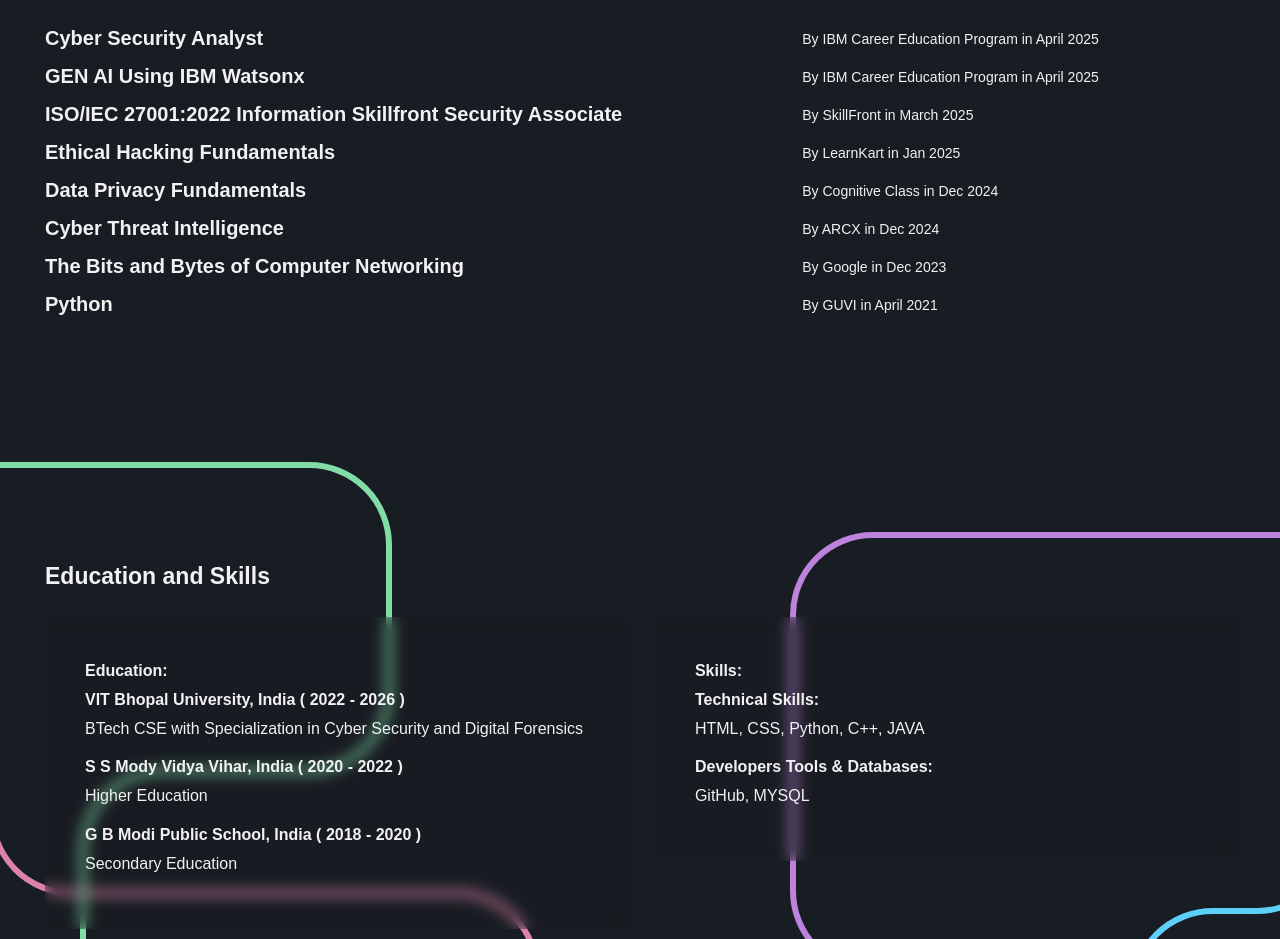
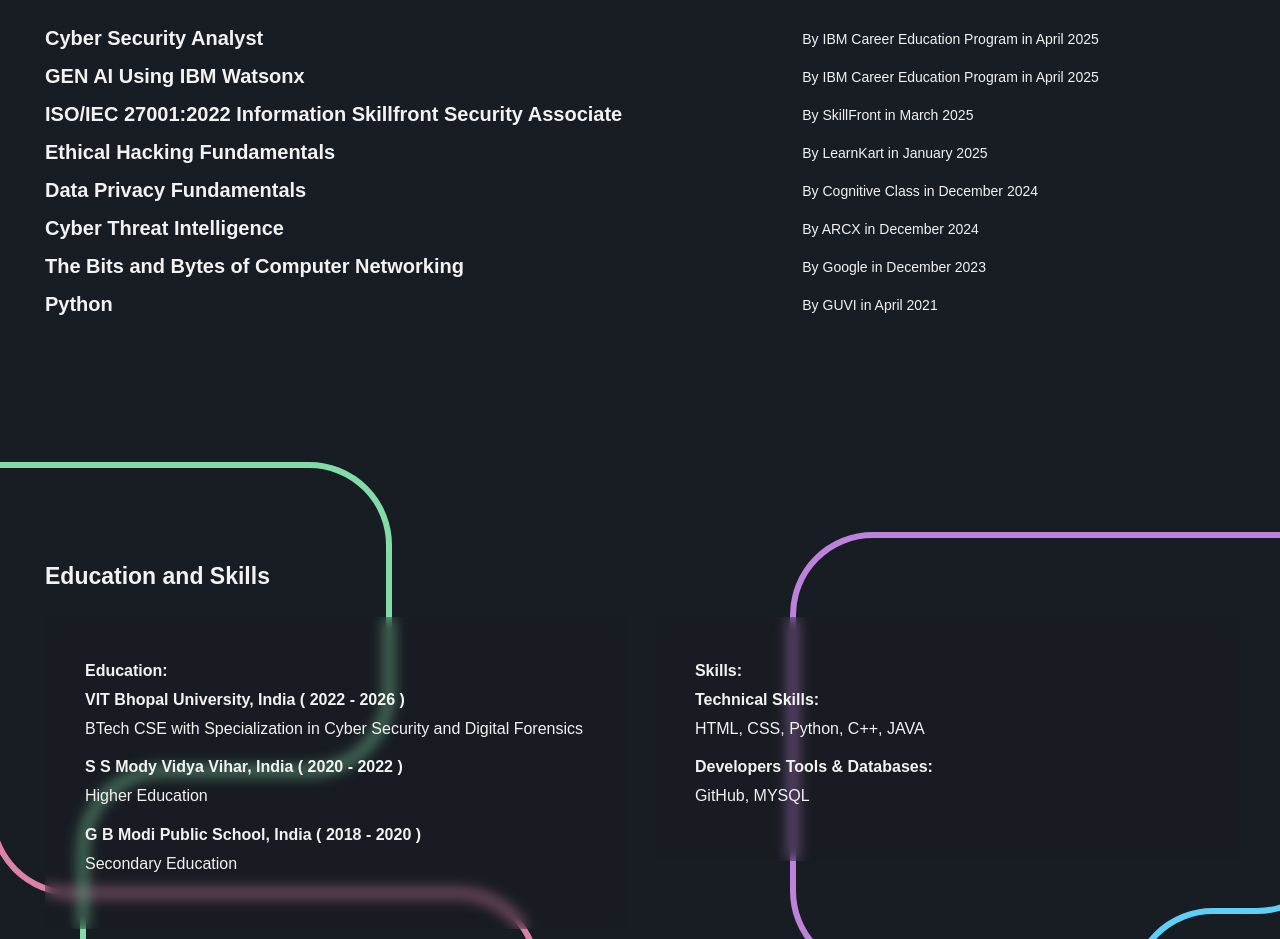
Before and after one commit to soumyagaur3/Portfolio, a plain HTML site: page index.html in a window 1280 px wide. Shown: the part 3220-4159 px from the top of the page. Drawn offline with nearby package versions, Linux system fonts and the light colour scheme; a web font is replaced by a local one.

Commit message:
Update index.html

```diff
--- a/index.html
+++ b/index.html
@@ -644,22 +644,22 @@
             <div class="w-layout-grid grid">
                 <h4 id="w-node-_5e5cae1e-7dc4-5a25-1578-74bfb5904524-a896f9d6" class="heading-5">Ethical Hacking
                     Fundamentals</h4>
-                <div class="text-block-2">By LearnKart in Jan 2025</div>
+                <div class="text-block-2">By LearnKart in January 2025</div>
             </div>
             <div class="w-layout-grid grid">
                 <h4 id="w-node-_10a130f8-deb0-a135-7f2c-ee119fce3f6b-a896f9d6" class="heading-5">Data Privacy
                     Fundamentals</h4>
-                <div class="text-block-2">By Cognitive Class in Dec 2024</div>
+                <div class="text-block-2">By Cognitive Class in December 2024</div>
             </div>
             <div class="w-layout-grid grid">
                 <h4 id="w-node-ce900f89-a671-3b49-a460-e18d1d00c1c2-a896f9d6" class="heading-5">Cyber Threat
                     Intelligence</h4>
-                <div class="text-block-2">By ARCX in Dec 2024</div>
+                <div class="text-block-2">By ARCX in December 2024</div>
             </div>
             <div class="w-layout-grid grid">
                 <h4 id="w-node-_81e327fa-2dfe-ecf1-420c-95a82ad70581-a896f9d6" class="heading-5">The Bits and Bytes of
                     Computer Networking</h4>
-                <div class="text-block-2">By Google in Dec 2023</div>
+                <div class="text-block-2">By Google in December 2023</div>
             </div>
             <div class="w-layout-grid grid">
                 <h4 id="w-node-_14fd174b-96e0-3ded-92f0-ce77cb3b6e57-a896f9d6" class="heading-5">Python</h4>
```
